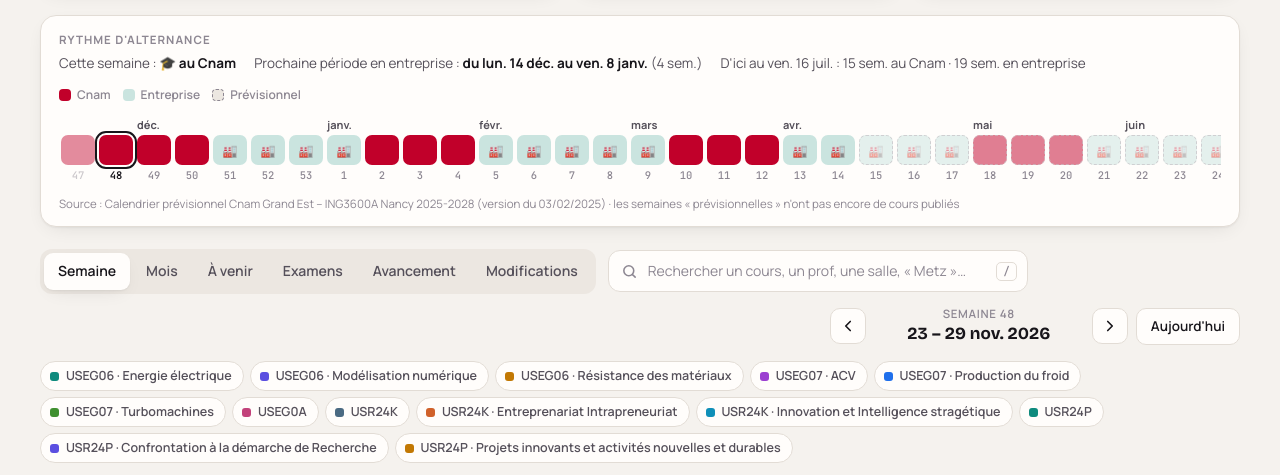
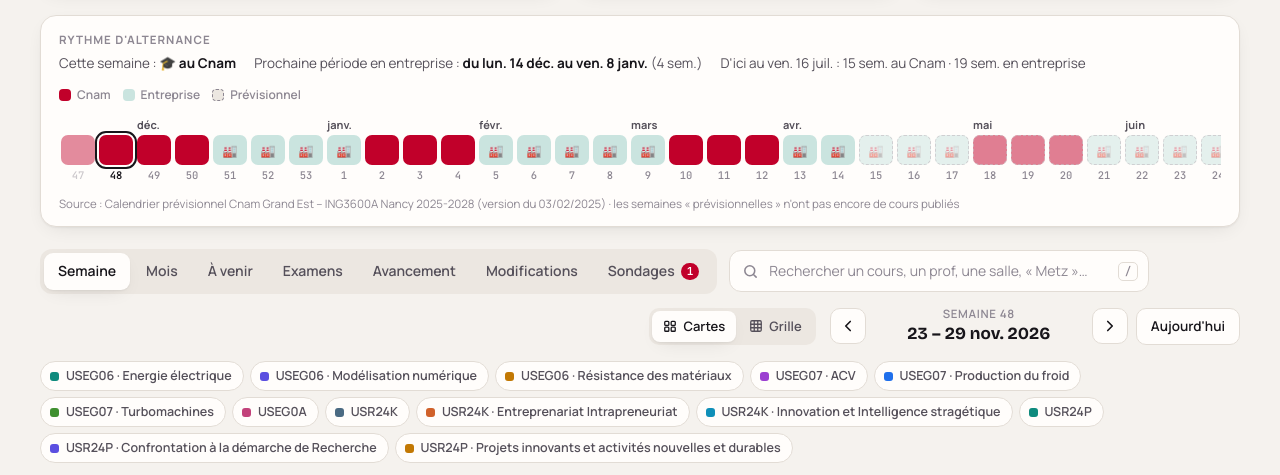
Before and after one commit to SysCo-RCU/planning-cnam, a website: page index.html in a window 1280 px wide. Shown: the part 325-800 px from the top of the page. Drawn offline with nearby package versions, Linux system fonts and the light colour scheme; no server answers.

Commit message:
🗓️ Onglet Sondages + vue grille branchés dans la page
Co-Authored-By: Claude Opus 5.5 <noreply@anthropic.com>
Claude-Session: https://claude.ai/code/session_015mZ9hgUt4tQ5rf9G1C6YuL

```diff
--- a/index.html
+++ b/index.html
@@ -14,6 +14,7 @@
 <link rel="stylesheet" href="style.css">
 <link rel="stylesheet" href="extras.css?v=2">
 <link rel="stylesheet" href="reglages.css">
+<link rel="stylesheet" href="grille-sondages.css">
 <script>/* réglages appliqués avant l'affichage (évite un flash de mauvais thème) */
 try{var r=JSON.parse(localStorage.getItem('planning-cnam:reglages')||'{}'),h=document.documentElement;
 h.dataset.theme=r.theme||'auto';h.dataset.accent=r.accent||'cnam';h.dataset.taille=r.taille||'normal';
@@ -46,6 +47,7 @@ if(r.compact)h.classList.add('compact')}catch(e){}</script>
       <button class="tab" role="tab" data-tab="exams">Examens</button>
       <button class="tab" role="tab" data-tab="ue">Avancement</button>
       <button class="tab" role="tab" data-tab="changes"><span class="lg">Modifications</span><span class="sh">Modifs</span></button>
+      <button class="tab" role="tab" data-tab="sondages"><span>Sondages</span></button>
     </div>
     <label class="search"><svg viewBox="0 0 24 24" fill="none" stroke="currentColor" stroke-width="2.2" stroke-linecap="round"><circle cx="11" cy="11" r="7"/><path d="M20 20l-3.5-3.5"/></svg>
       <input id="q" type="search" placeholder="Rechercher un cours, un prof, une salle, « Metz »…" autocomplete="off" aria-label="Rechercher"><kbd>/</kbd></label>
@@ -72,6 +74,7 @@ if(r.compact)h.classList.add('compact')}catch(e){}</script>
 <script src="extras.js"></script>
 <script src="compteur.js?v=5"></script>
 <script src="pdfvue.js"></script>
+<script src="grille-sondages.js"></script>
 <script src="reglages.js"></script>
 </body>
 </html>
```
